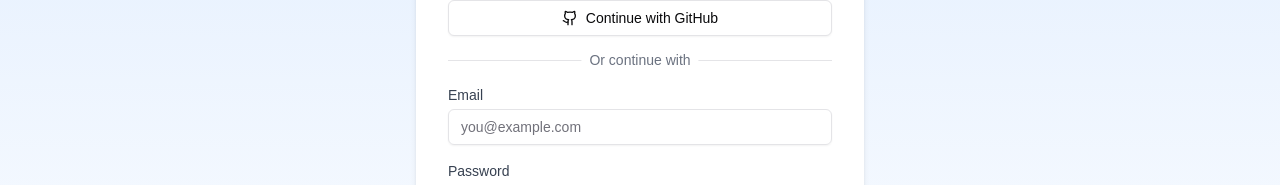
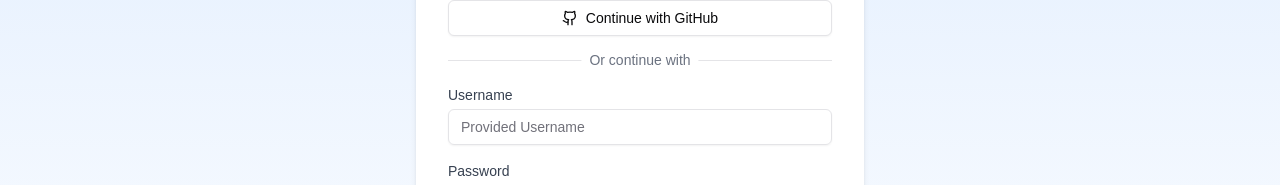
Before and after one commit to Yojana33/DigiShikshya-backend, a Next.js app in the folder digishikshya-frontend/: page /auth/login in a window 1280 px wide. Shown: the part 340-525 px from the top of the page. Built offline with nearby package versions, Linux system fonts and the light colour scheme.

Commit message:
refactor: Update login page to use username instead of email for authentication

```diff
--- a/digishikshya-frontend/app/auth/login/page.jsx
+++ b/digishikshya-frontend/app/auth/login/page.jsx
@@ -10,40 +10,50 @@ import { Alert, AlertDescription } from "@/components/ui/alert"
 import { Separator } from "@/components/ui/separator"
 import Link from 'next/link'
 import { BookOpen, Loader2, Github, Mail } from 'lucide-react'
-
+import Cookies from 'js-cookie'
+import axiosInstance from '@/config/axiosconfig'
 export default function LoginPage() {
-  const [email, setEmail] = useState('')
+  const [username, setUserName] = useState('')
   const [password, setPassword] = useState('')
   const [isLoading, setIsLoading] = useState(false)
   const [error, setError] = useState('')
 
   const router = useRouter()
 
-  const handleEmailLogin = async (e) => {
-    e.preventDefault()
-    setIsLoading(true)
-    setError('')
+  const handleLogin = async (e) => {
+    e.preventDefault();
+    setIsLoading(true);
+    setError('');
+    console.log('Logging in with email and password');
 
     try {
-      // Simulating an API call
-      await new Promise(resolve => setTimeout(resolve, 1000))
+      const response = await axiosInstance.post('/login', { username, password });
+      const { AccessToken, RefereshToken, info } = response.data;
 
-      // Mock authentication logic (replace with actual authentication)
-      if (email === 'admin@example.com') {
-        router.push('/admin/dashboard')
-      } else if (email === 'teacher@example.com') {
-        router.push('/teacher/dashboard')
-      } else if (email === 'student@example.com') {
-        router.push('/student/dashboard')
+      // Store tokens in cookies
+      Cookies.set('AccessToken', AccessToken, { secure: true, sameSite: 'Strict', path: '/' });
+      Cookies.set('RefreshToken', RefereshToken, { secure: true, sameSite: 'Strict', path: '/' });
+
+      // Extract roles from the login response
+      const roles = info.roles;
+
+      // Role-based redirection
+      if (roles.includes('Admin')) {
+        router.push('/admin/dashboard');  // Route to Admin dashboard
+      } else if (roles.includes('Teacher')) {
+        router.push('/teacher/dashboard');  // Route to Teacher dashboard
+      } else if (roles.includes('Student')) {
+        router.push('/student/dashboard');  // Route to Student dashboard
       } else {
-        throw new Error('Invalid credentials')
+        router.push('/dashboard');  // Default dashboard if no specific role found
       }
-    } catch (err) {
-      setError('Login failed. Please check your credentials and try again.')
+
+    } catch (error) {
+      setError('Login failed. Please check your credentials and try again.');
     } finally {
-      setIsLoading(false)
+      setIsLoading(false);
     }
-  }
+  };
 
   const handleSocialLogin = async (provider) => {
     setIsLoading(true)
@@ -104,17 +114,17 @@ export default function LoginPage() {
               Or continue with
             </span>
           </div>
-          <form onSubmit={handleEmailLogin} className="space-y-4">
+          <form onSubmit={handleLogin} className="space-y-4">
             <div>
-              <Label htmlFor="email" className="block text-sm font-medium text-gray-700">
-                Email
+              <Label htmlFor="Username" className="block text-sm font-medium text-gray-700">
+                Username
               </Label>
               <Input
-                type="email"
-                id="email"
-                value={email}
-                onChange={(e) => setEmail(e.target.value)}
-                placeholder="you@example.com"
+                type="username"
+                id="username"
+                value={username}
+                onChange={(e) => setUserName(e.target.value)}
+                placeholder="Provided Username"
                 required
                 className="mt-1"
               />
```
